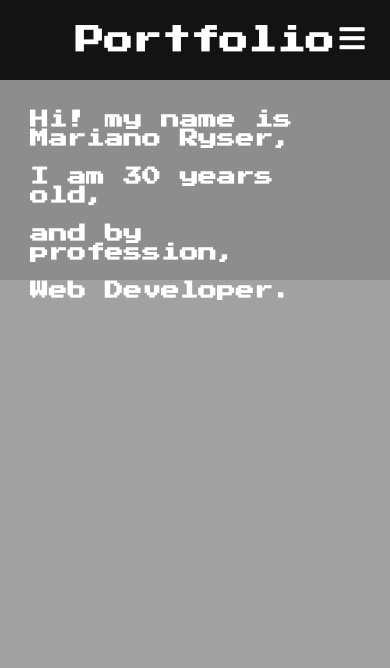
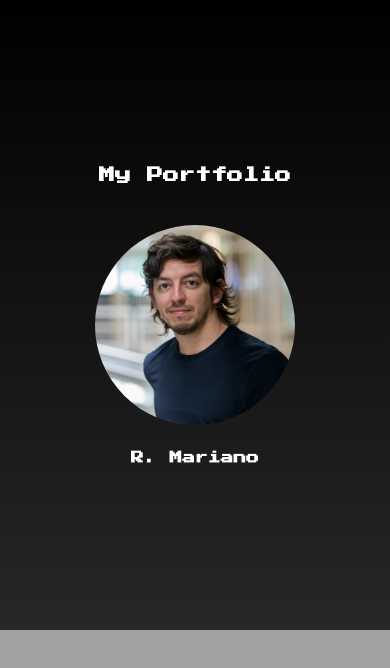
Before and after one commit to Mariano-Ryser/My-React, a React (Create React App) app: page / in a window 390 px wide. Shown: the top 668 px of the page. Built offline with nearby package versions, Linux system fonts and the light colour scheme.

Commit message:
Nuevo comienzo

```diff
--- a/src/App.css
+++ b/src/App.css
@@ -3,6 +3,7 @@
   margin: 0;
   box-sizing: border-box;
   font-family: 'Press Start 2P', cursive;
+
 }
 body{
   background-color: rgb(161, 161, 161);
--- a/src/App.js
+++ b/src/App.js
@@ -1,12 +1,13 @@
 import React from 'react';
-import Navbar from './components/Navbar/Navbar';
+import Navbar2 from './components/Navbar2/Navbar2';
+
 import Home from './components/Home/Home';
 import './App.css';
 
 function App() {
   return (
     <div className="App">
-      <Navbar />
+      <Navbar2 />
       <Home />
     </div>
   );
--- a/src/components/Home/Home.js
+++ b/src/components/Home/Home.js
@@ -1,36 +1,12 @@
 import React, {Component} from "react";
-// import MR2 from '../../assets/img/MR2.jpg'
-import HomeItems from './HomeItems'
-import './home.css'
 
-// function ich(data) {
-//     return user.firstName + ' ' + user.lastName;
-//   }
 
-  const data = {
-    firstName: 'Mariano',
-    lastName: 'Ryser',
-    age: 30,
-    profession: "Web Developer",
-  };
 
 class Home extends Component {
 
-
     render(){
         return (
-            <div className="box-my-description">
-
-               <div className="description">
-               <h3>Hi! my name is {data.firstName + " " + data.lastName},
-                <br></br><br></br> I am {data.age} years old,<br></br><br></br>
-                 and by profession,<br></br><br></br> {data.profession}. <br></br> </h3>
-               </div>
-
-               <div className="foto">
-
-               </div>
-            </div>
+         <div></div>
 
         )
     }
--- a/src/components/Home/home.css
+++ /dev/null
@@ -1,48 +0,0 @@
-*{
-    color: white;
-}
-.box-my-description{
-    display: flex;
-    justify-content: space-around;
-    cursor: pointer;
-    height: 230px;
-    width: 100%;
-    padding: 10px;
-    background-color: rgb(141, 141, 141);
-}
-.box-my-description:hover{
-    background-color: rgb(168, 158, 63);
-}
-
-.description{
-    display: inline-block;
-    width: 50%;
-    margin: 20px;
-}
-
-.foto{
-   background-image: url(/src/assets/img/MR2.jpg);
-   background-size: cover;
-    display: inline-block;
-    width: 50%;
-    position: relative;
-    height: 200px;
-    width: 200px;
-}
-
-@media screen and (max-width:960px){
-    .box-my-description{
-        height: 200px;
-        width: 100%;
-        /* padding: 30px 60px 0px 60px;
-        margin: 20px 20px 20px 20px; */
-    }
-    .description{
-        display: inline-block;
-        width: 100%;
-    }
-    .foto{
-        display: none;
-    }
-
-}
--- /dev/null
+++ b/src/components/Navbar2/Navbar2.css
@@ -0,0 +1,57 @@
+.NavbarItems {
+    /* background: linear-gradient(90deg, rgb(110,94,254) 0%, rgba(73,63,252,1)100%); */
+    background:linear-gradient(black, rgb(39, 39, 39));
+    height: 630px;
+    display: flex;
+    justify-content: center;
+    align-items: center;
+
+}
+.portfolio{
+    font-size: 1.4rem;
+    margin: 10px;
+    color: rgb(255, 255, 255);
+    text-align: center;
+}
+
+.foto{
+    margin: auto;
+    background-image: url(/src/assets/img/MR2.jpg);
+    background-size: cover;
+     border-radius: 50%;
+     height: 270px;
+     width: 270px;
+ }
+
+.mariano{
+    margin: 10px;
+    color: white;
+    text-align: center;
+}
+
+
+
+@media screen and (max-width:960px){
+
+    .portfolio{
+        font-size: 1.0rem;
+        margin: 10px;
+        color: rgb(255, 255, 255);
+        text-align: center;
+    }
+
+    .foto{
+        margin: auto;
+        background-image: url(/src/assets/img/MR2.jpg);
+        background-size: cover;
+         border-radius: 50%;
+         height: 200px;
+         width: 200px;
+     }
+
+    .mariano{
+        font-size: 0.8rem;
+        color: white;
+        text-align: center;
+    }
+}
--- /dev/null
+++ b/src/components/Navbar2/Navbar2.js
@@ -0,0 +1,23 @@
+import React, {Component} from "react";
+import './Navbar2.css'
+
+
+class Navbar extends Component {
+
+
+    render(){
+        return (
+            <nav className="NavbarItems">
+               <div>
+                 <h1 className="portfolio">My Portfolio</h1>
+                 <br></br><br></br>
+                       <div className="foto"> </div>
+                       <br></br>
+                  <h3 className="mariano">R. Mariano</h3>
+              </div>
+            </nav>
+        )
+    }
+}
+
+export default Navbar;
```
Also changed, not shown: src/components/Home/HomeItems.js (deleted).
